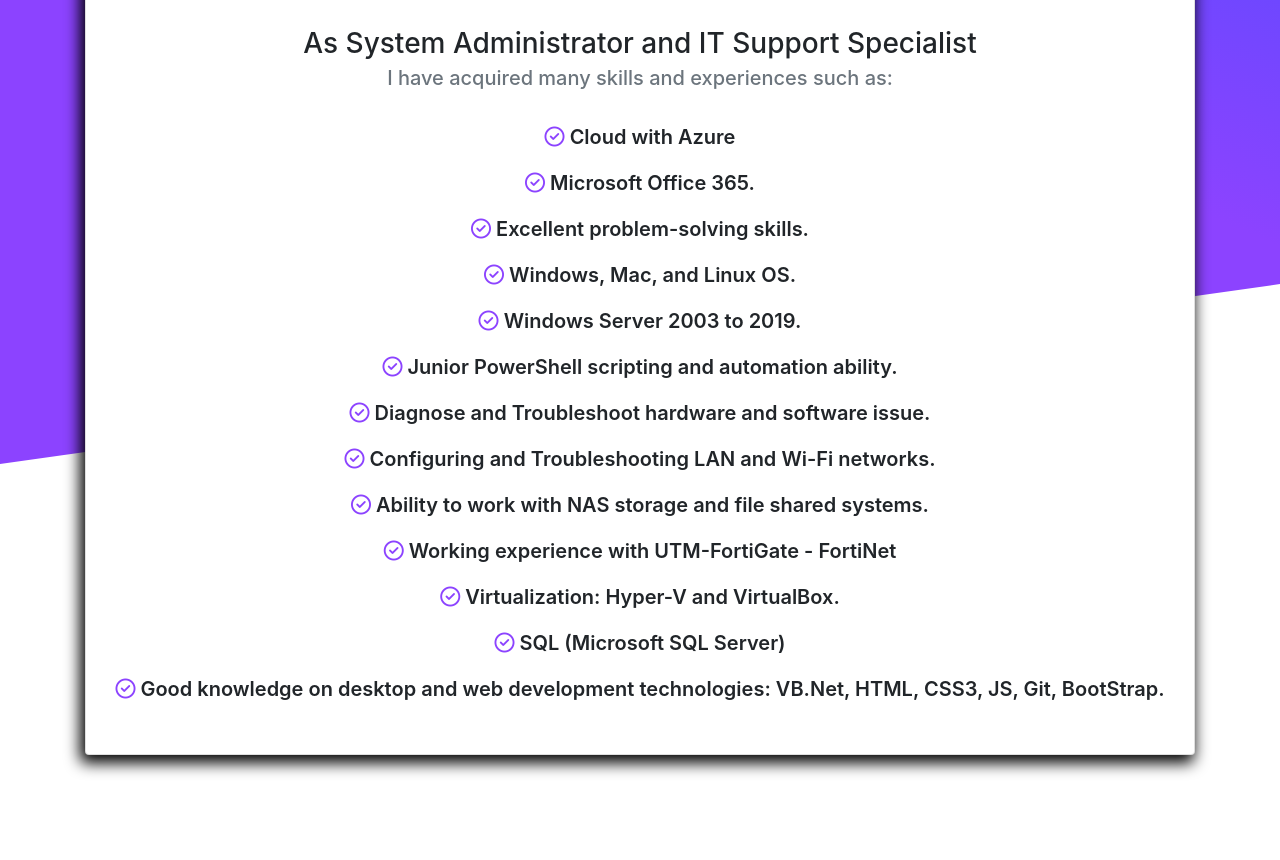
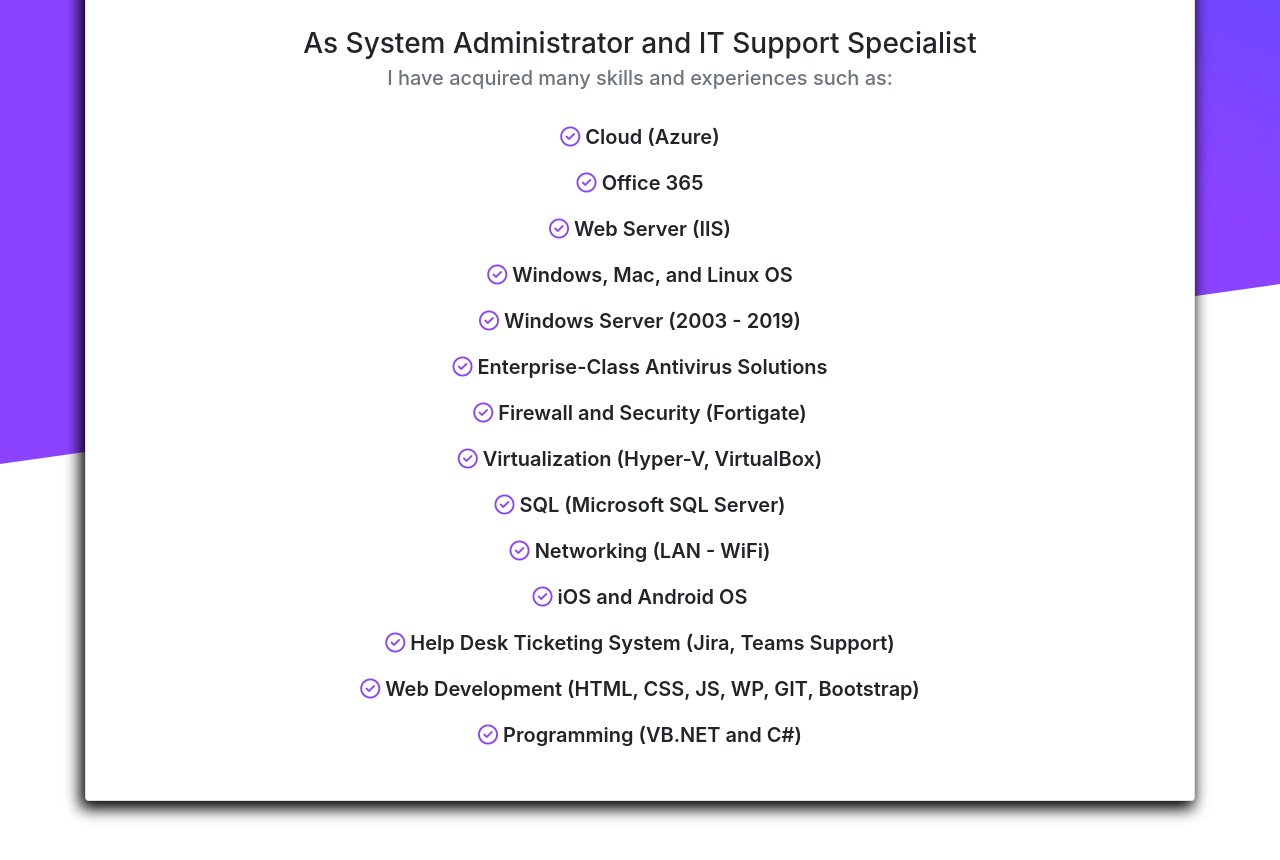
Before and after one commit to orlan2y3/SysAdmin, a plain HTML site: page index.html in a window 1280 px wide. Shown: the part 1675-2535 px from the top of the page. Drawn offline with Linux system fonts and the light colour scheme.

Commit message:
skilld updates

```diff
--- a/index.html
+++ b/index.html
@@ -90,19 +90,20 @@
               <h3 class="card-title text-center">As System Administrator and IT Support Specialist</h3>
               <h5 class="card-subtitle mb-2 text-muted text-center">I have acquired many skills and experiences such as:</h5>
               <br>
-              <p class="card-text text-center"><i class="far fa-check-circle"></i> Cloud with Azure</p>
-              <p class="card-text text-center"><i class="far fa-check-circle"></i> Microsoft Office 365.</p>
-              <p class="card-text text-center"><i class="far fa-check-circle"></i> Excellent problem-solving skills.</p>
-              <p class="card-text text-center"><i class="far fa-check-circle"></i> Windows, Mac, and Linux OS.</p>
-              <p class="card-text text-center"><i class="far fa-check-circle"></i> Windows Server 2003 to 2019.</p>
-              <p class="card-text text-center"><i class="far fa-check-circle"></i> Junior PowerShell scripting and automation ability.</p>
-              <p class="card-text text-center"><i class="far fa-check-circle"></i> Diagnose and Troubleshoot hardware and software issue.</p>
-              <p class="card-text text-center"><i class="far fa-check-circle"></i> Configuring and Troubleshooting LAN and Wi-Fi networks.</p>
-              <p class="card-text text-center"><i class="far fa-check-circle"></i> Ability to work with NAS storage and file shared systems.</p>
-              <p class="card-text text-center"><i class="far fa-check-circle"></i> Working experience with UTM-FortiGate - FortiNet</p>
-              <p class="card-text text-center"><i class="far fa-check-circle"></i> Virtualization: Hyper-V and VirtualBox.</p>
+              <p class="card-text text-center"><i class="far fa-check-circle"></i> Cloud (Azure)</p>
+              <p class="card-text text-center"><i class="far fa-check-circle"></i> Office 365</p>
+              <p class="card-text text-center"><i class="far fa-check-circle"></i> Web Server (IIS)</p>
+              <p class="card-text text-center"><i class="far fa-check-circle"></i> Windows, Mac, and Linux OS</p>
+              <p class="card-text text-center"><i class="far fa-check-circle"></i> Windows Server (2003 - 2019)</p>
+              <p class="card-text text-center"><i class="far fa-check-circle"></i> Enterprise-Class Antivirus Solutions </p>
+              <p class="card-text text-center"><i class="far fa-check-circle"></i> Firewall and Security  (Fortigate)</p>
+              <p class="card-text text-center"><i class="far fa-check-circle"></i> Virtualization (Hyper-V, VirtualBox)</p>
               <p class="card-text text-center"><i class="far fa-check-circle"></i> SQL (Microsoft SQL Server)</p>
-              <p class="card-text text-center"><i class="far fa-check-circle"></i> Good knowledge on desktop and web development technologies: VB.Net, HTML, CSS3, JS, Git, BootStrap.</p>
+              <p class="card-text text-center"><i class="far fa-check-circle"></i> Networking (LAN - WiFi)</p>
+              <p class="card-text text-center"><i class="far fa-check-circle"></i> iOS and Android OS</p>
+              <p class="card-text text-center"><i class="far fa-check-circle"></i> Help Desk Ticketing System (Jira, Teams Support)</p>
+              <p class="card-text text-center"><i class="far fa-check-circle"></i> Web Development (HTML, CSS, JS, WP, GIT, Bootstrap)</p>
+              <p class="card-text text-center"><i class="far fa-check-circle"></i> Programming (VB.NET and C#)</p>
             </div>
           </div>
         </div>
@@ -110,6 +111,21 @@
     </div>
     </div>
   </section>
+
+
+
+
+
+
+
+
+
+
+
+
+
+
+
 
   <!--Projects Section-->
   <div id="projects">
```
